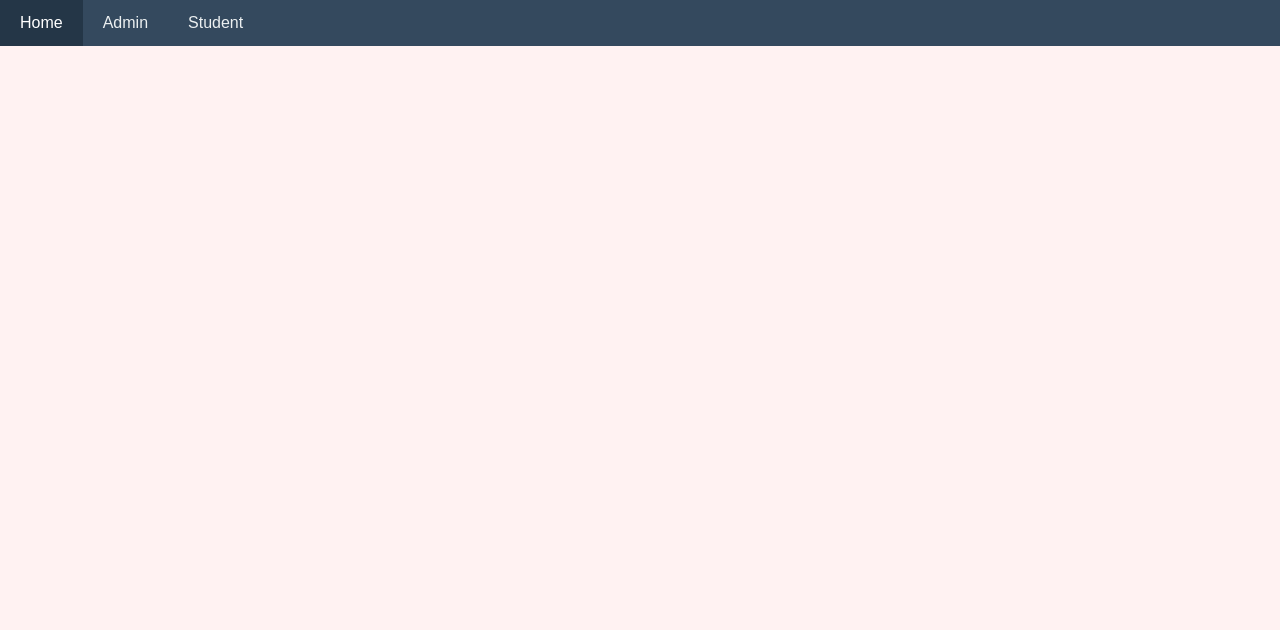
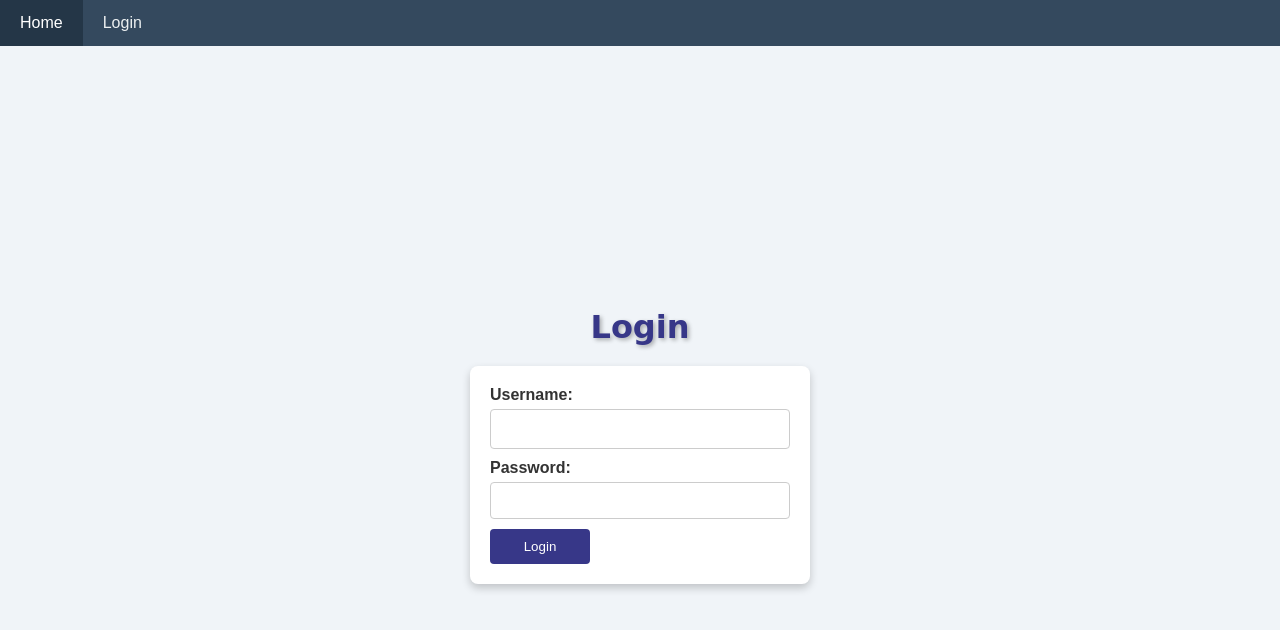
Before and after one commit to saliniyan/Event_manager, a React (Create React App) app in the folder client/: page /login in a window 1280 px wide. Before the commit this address had no page. Shown: the top 630 px of the page. Built offline with nearby package versions, Linux system fonts and the light colour scheme.

Commit message:
added login

```diff
--- a/client/src/Add.css
+++ b/client/src/Add.css
@@ -1,5 +1,5 @@
 body{
-  background-color: #fff2f2;
+
 }
 .form-container {
     max-width: 400px;
--- a/client/src/App.css
+++ b/client/src/App.css
@@ -4,8 +4,6 @@ body {
   font-family: Arial, sans-serif;
   color: #333;
   font-size: 16px;
-  transition: background-color 0.3s ease; /* Transition for background color */
-  background-color: #fff2f2;
 }
 
 
--- a/client/src/App.js
+++ b/client/src/App.js
@@ -5,7 +5,8 @@ import Student from "./Student";
 import Home from "./Home"
 import { BrowserRouter as Router ,Route, Routes ,Link } from "react-router-dom";
 import FormPage from "./FormPage";
-import './App.css'
+import './App.css';
+import Login from "./Login";
 
 const App = () => {
     const [event, setevent] = useState(() => {
@@ -17,25 +18,23 @@ const App = () => {
         localStorage.setItem('Events', JSON.stringify(event));
       }, [event]);
 
-    return(
+      return (
         <Router>
             <div>
                 <nav className="nav">
                     <Link to="/">Home</Link>
-                <Link to="/Admin">Admin</Link>
-                <Link to="/Student">Student</Link>
+                    <Link to="/login">Login</Link>
                 </nav>
                 <Routes>
                     <Route path="/" element={<Home />} />
-                <Route path="/Admin" element={<Admin event={event} setevent={setevent} />}
-                />
-                <Route path="/Student" element={<Student event={event} />}
-                />
+                    <Route path="/login" element={<Login />} />
+                    <Route path="/Admin" element={<Admin event={event} setevent={setevent} />} />
+                    <Route path="/Student" element={<Student event={event} />} />
                     <Route path="/form" element={<FormPage />} />
                 </Routes>
             </div>
         </Router>
-    )
+    );
 };
 
 export default App;
--- a/client/src/Home.css
+++ b/client/src/Home.css
@@ -1,37 +1,51 @@
-.home{
-  font-family: Arial, sans-serif;
-  margin: 0;
-  padding: 0;
-  position: relative;
-  min-height: 100vh;
-  overflow: hidden;
+.home-container{
+  margin: 20px 0;
+  padding-left: 10px;
 }
 
-.home::before {
-  content: "";
+.heading{
+  font-size: 2em;
+  font-weight: 1000;
+  color: rgb(55, 55, 136);
+  font-family: 'Comic Sans MS', cursive, sans-serif;
+  text-shadow: 3px 3px 6px rgba(0, 0, 0, 0.4);
+}
+
+.sec{
+  padding-left: 90px;
+}
+
+body {
+  margin: 0;
+  font-family: 'Poppins', sans-serif;
+}
+
+.banner {
+  position: relative;
+  background: url('https://i.pinimg.com/736x/dd/f9/97/ddf997d65d8b92a3d7e085d6bf1cc484.jpg') no-repeat center center;
+  background-size: cover;
+  height: 450px; /* Adjust height as needed */
+  color: white;
+  text-align: center;
+}
+
+.overlay {
   position: absolute;
   top: 0;
   left: 0;
-  width: 100%;
-  height: 100%;
-  background-image: url('https://www.bizzabo.com/wp-content/uploads/2022/04/The-Ultimate-Directory-of-Top-UK-Event-Agencies_16x9.png');
-  background-size: cover;
-  background-repeat: no-repeat;
-  background-position: center center;
-  opacity: 0.7;
-  z-index: -1; /* Ensure the image is behind other content */
+  right: 0;
+  bottom: 0;
 }
 
-.home-container {
-  max-width: 800px;
-  padding-top: 15%;
-  position: relative; /* Position relative to stack on top of background */
+.content {
+  position: relative;
+  z-index: 1;
+  padding-top: 100px;
+  padding-left: 600px;
+  color: darkblue;
 }
 
-.home-container p {
-  font-size: 5em;
-  line-height: 1.5;
-  color: rgb(73, 51, 238);
-  font-family: 'Roboto', sans-serif;
-  font-weight: 700;
+p {
+  font-size: 1.5em;
+  margin: 20px 0 0;
 }
--- a/client/src/Home.js
+++ b/client/src/Home.js
@@ -5,8 +5,16 @@ const Home=()=>
 {
     return(
         <div className="home">
-        <div className="home-container">
-        <p>Introducing my Event manager App</p>
+        <p className="heading">Introducing my Event <br />
+        <div class ="sec">
+            Manager App
+        </div></p>
+        <div className="banner">
+        <div className="content">
+            <p>CREATE AND MANAGE COLLEGE EVENTS WITH EASE,<br />
+            STUDENTS CAN APPLY AND PARTICIPATE IN A VARIETY OF EXCITING ACTIVITIES.<br />
+            JOIN THE EXCITEMENT AT YOUR CAMPUS EVENTS!</p>
+        </div>
         </div>
         </div>
     )
--- /dev/null
+++ b/client/src/Login.css
@@ -0,0 +1,61 @@
+/* Login.css */
+
+.login {
+    display: flex;
+    flex-direction: column;
+    align-items: center;
+    justify-content: center;
+    height: 100vh;
+    background-color: #f0f4f8;
+}
+
+.login h2 {
+    font-size: 2em;
+    margin-bottom: 20px;
+    color: rgb(55, 55, 136);
+    font-family: 'Comic Sans MS', cursive, sans-serif;
+    text-shadow: 2px 2px 4px rgba(0, 0, 0, 0.3);
+}
+
+.login form {
+    display: flex;
+    flex-direction: column;
+    background-color: #fff;
+    padding: 20px;
+    border-radius: 8px;
+    box-shadow: 0 4px 8px rgba(0, 0, 0, 0.2);
+}
+
+.login label {
+    margin-bottom: 5px;
+    font-weight: bold;
+}
+
+.login input {
+    margin-bottom: 10px;
+    padding: 10px;
+    width: 300px;
+    border: 1px solid #ccc;
+    border-radius: 4px;
+    transition: border 0.3s;
+}
+
+.login input:focus {
+    border-color: rgb(55, 55, 136);
+    outline: none;
+}
+
+.login button {
+    padding: 10px;
+    width: 100px;
+    background-color: rgb(55, 55, 136);
+    color: white;
+    border: none;
+    border-radius: 4px;
+    cursor: pointer;
+    transition: background-color 0.3s;
+}
+
+.login button:hover {
+    background-color: rgb(32, 32, 99);
+}
--- /dev/null
+++ b/client/src/Login.js
@@ -0,0 +1,49 @@
+import React, { useState } from "react";
+import { useNavigate } from "react-router-dom";
+import './Login.css'
+
+const Login = () => {
+    const [username, setUsername] = useState("");
+    const [password, setPassword] = useState("");
+    const navigate = useNavigate();
+
+    const handleSubmit = (e) => {
+        e.preventDefault();
+        if (username === "admin" && password === "123") {
+            navigate("/Admin");
+        } else if (username === "student" && password === "456") {
+            navigate("/Student");
+        } else {
+            alert("Invalid credentials. Please try again.");
+        }
+    };
+
+    return (
+        <div className="login">
+            <h2>Login</h2>
+            <form onSubmit={handleSubmit}>
+                <div>
+                    <label>Username:</label>
+                    <input
+                        type="text"
+                        value={username}
+                        onChange={(e) => setUsername(e.target.value)}
+                        required
+                    />
+                </div>
+                <div>
+                    <label>Password:</label>
+                    <input
+                        type="password"
+                        value={password}
+                        onChange={(e) => setPassword(e.target.value)}
+                        required
+                    />
+                </div>
+                <button type="submit">Login</button>
+            </form>
+        </div>
+    );
+};
+
+export default Login;
--- a/client/src/Student.css
+++ b/client/src/Student.css
@@ -15,7 +15,6 @@
     padding: 20px;
     border-radius: 10px;
     box-shadow: 0 0 10px rgba(0, 0, 0, 0.1);
-    background-color: rgb(229, 227, 227);
   }
 
   .event-name1 {
```
Also changed, not shown: client/src/img/bg.png (added). Lines whose indentation alone changed are shown as unchanged.
